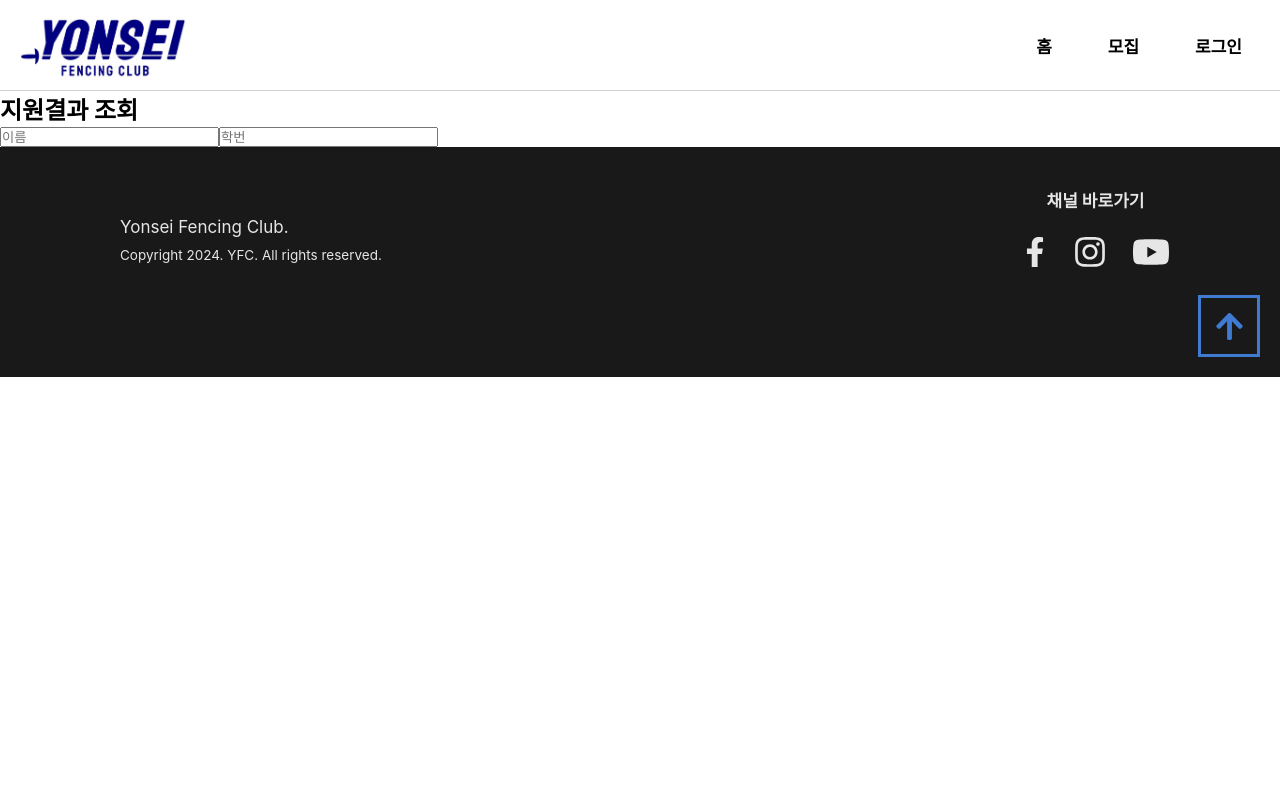
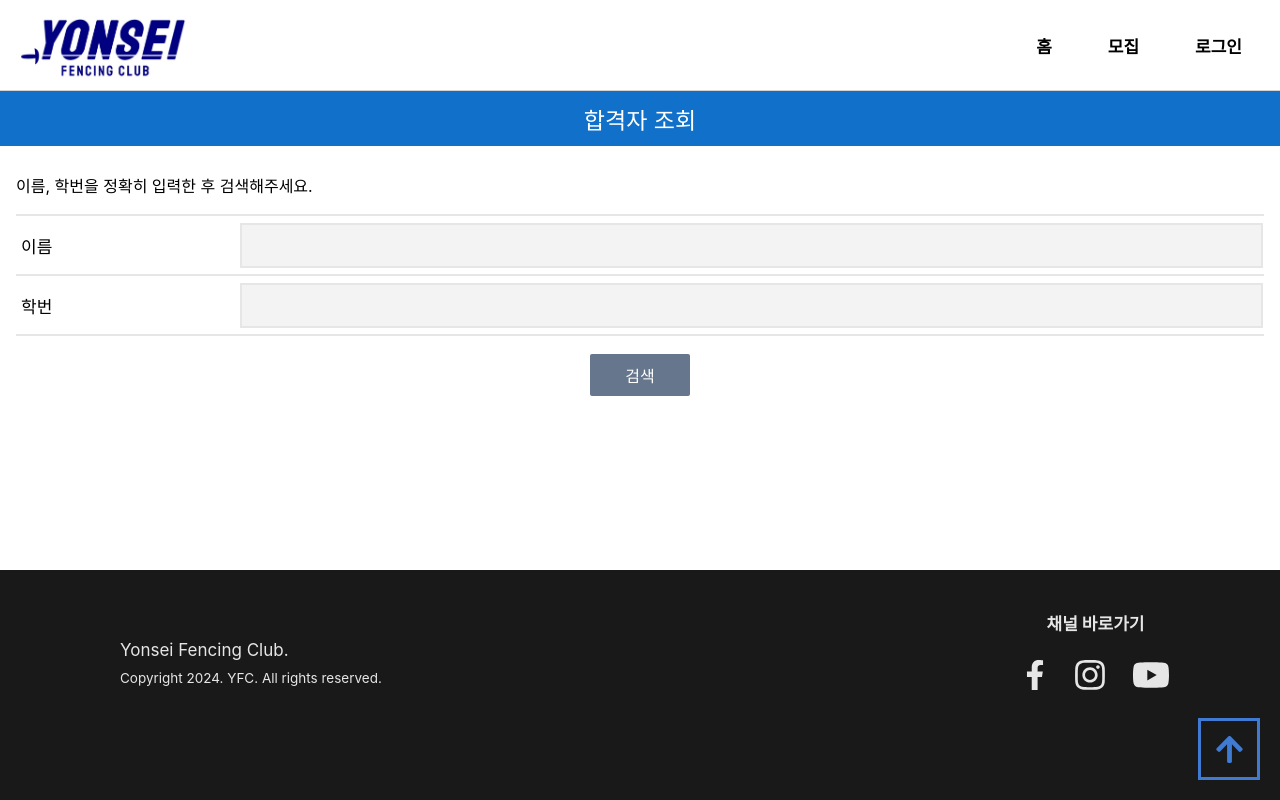
Before and after one commit to yonseifencing/yfc-frontend, a React (Create React App) app in the folder yfc-web/: page /recruit/result in a window 1280 px wide. Built offline with nearby package versions, Linux system fonts and the light colour scheme; a web font is replaced by a local one.

Commit message:
feat: recruitresult 추가

```diff
--- a/yfc-web/src/pages/recruit/recruit.js
+++ b/yfc-web/src/pages/recruit/recruit.js
@@ -116,7 +116,7 @@ export default function RecruitPage() {
             연세펜싱부 신입부원 모집
           </h2>
           <a href="">
-            <span>지원 구글폼</span>
+            <span>지원서 작성</span>
             <FaArrowRightLong />
           </a>
           <a href="recruit/result" className="recruit_btn_green">
--- a/yfc-web/src/pages/recruit/recruitresuit/recruitresult.js
+++ b/yfc-web/src/pages/recruit/recruitresuit/recruitresult.js
@@ -3,11 +3,21 @@ import "./recruitresult.scss";
 
 export default function RecruitResultPage() {
   return (
-    <div className="">
+    <div className="recruitresult">
+      <div className="resulttop">
+        <p>합격자 조회</p>
+      </div>
       <form>
-        <h2>지원결과 조회</h2>
-        <input type="text" placeholder="이름" />
-        <input type="text" placeholder="학번" />
+        <div className="note">이름, 학번을 정확히 입력한 후 검색해주세요.</div>
+        <div>
+          <span>이름</span>
+          <input type="text" />
+        </div>
+        <div>
+          <span>학번</span>
+          <input type="number" />
+        </div>
+        <button>검색</button>
       </form>
     </div>
   );
--- a/yfc-web/src/pages/recruit/recruitresuit/recruitresult.scss
+++ b/yfc-web/src/pages/recruit/recruitresuit/recruitresult.scss
@@ -0,0 +1,68 @@
+.recruitresult {
+  height: calc(100vh - 321px);
+  display: flex;
+  flex-direction: column;
+
+  .resulttop {
+    display: flex;
+    justify-content: center;
+    align-items: center;
+    background-color: rgb(16, 112, 202);
+    color: white;
+    height: 55px;
+
+    p {
+      font-size: 23px;
+    }
+  }
+
+  form {
+    padding: 10px 16px 16px 16px;
+    display: flex;
+    flex-direction: column;
+    align-items: center;
+
+    .note {
+      font-size: 16px;
+    }
+
+    div {
+      width: 100%;
+      display: flex;
+      justify-content: space-between;
+      align-items: center;
+      height: 60px;
+      border-bottom: 2px solid rgb(230, 230, 230);
+
+      span {
+        font-weight: 570;
+        font-size: 17px;
+        padding-left: 5px;
+      }
+
+      input {
+        margin-right: 1px;
+        width: 82%;
+        height: 45px;
+        background-color: rgb(243, 243, 243);
+        border: 2px solid rgb(230, 230, 230);
+        font-size: 17px;
+      }
+
+      input:focus {
+        outline: none;
+      }
+    }
+
+    button {
+      width: 100px;
+      height: 42px;
+      background-color: rgb(102, 118, 141);
+      color: white;
+      margin-top: 18px;
+      border-radius: 2px;
+      font-size: 16px;
+      border: none;
+    }
+  }
+}
```
